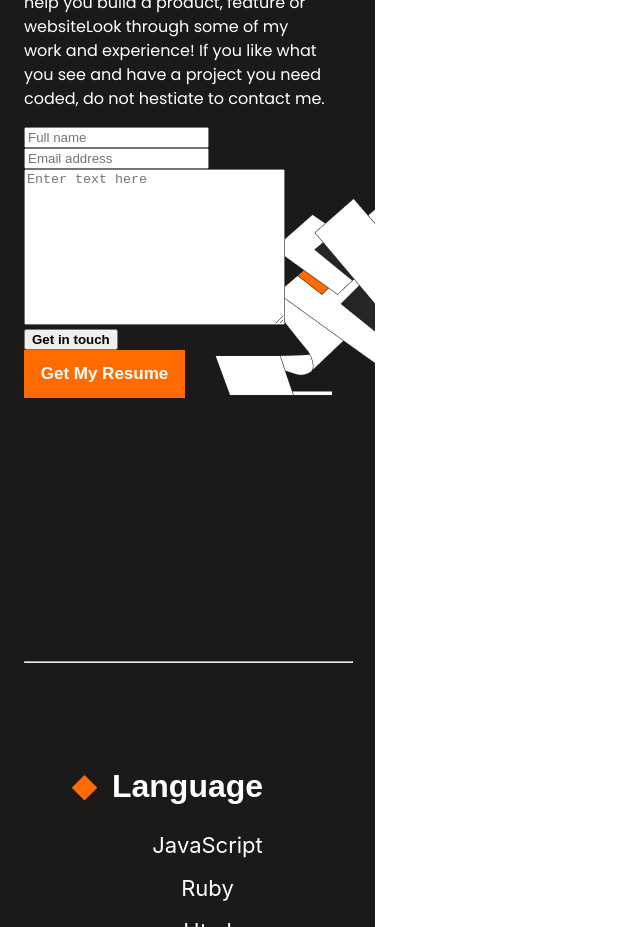
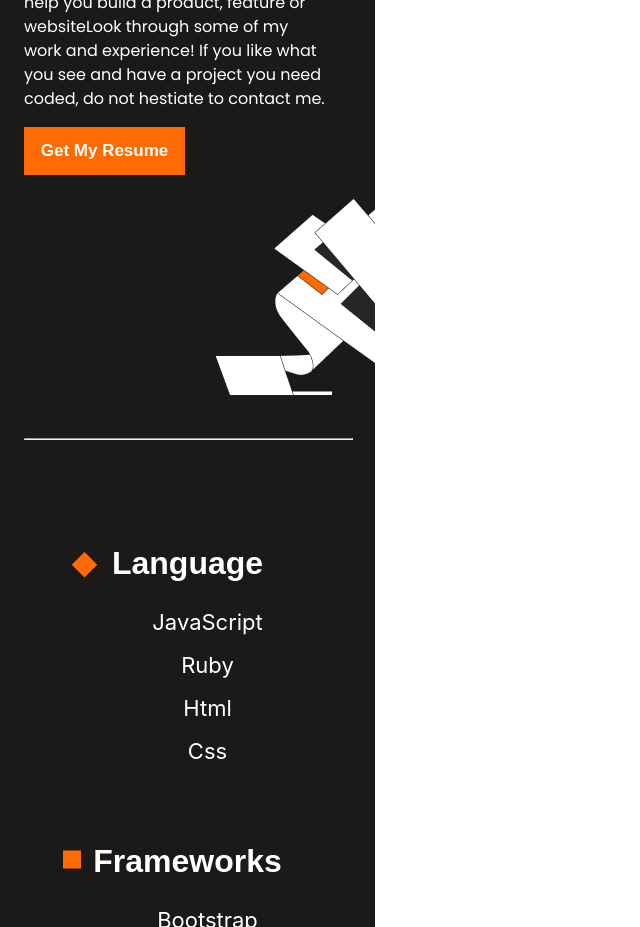
Before and after one commit to dunnyk/micro-portifolio, a website: page index.html in a window 1280 px wide. Shown: the part 4560-5487 px from the top of the page, without its empty margins (0-640 px from the left). Drawn offline with Linux system fonts and the light colour scheme.

Commit message:
Update index.html

```diff
--- a/index.html
+++ b/index.html
@@ -161,19 +161,7 @@
     If you like what you see and have a project you need coded,
     do not hestiate to contact me.
   </p>
-  <form action="https://formspree.io/f/myyodjdo" method="post">
-    <input type="text" placeholder="Full name" name="Full name" maxlength="30" required />
-    <input type="email" placeholder="Email address" name="email" required />
-    <textarea
-      cols="30"
-      rows="10"
-      placeholder="Enter text here"
-      maxlength="500"
-      required
-      name="Message"
-    ></textarea>
-    <button type="submit">Get in touch</button>
-  </form>
+
   <button type="button" class="btn">Get My Resume</button>
   <hr class="line">
 
```
